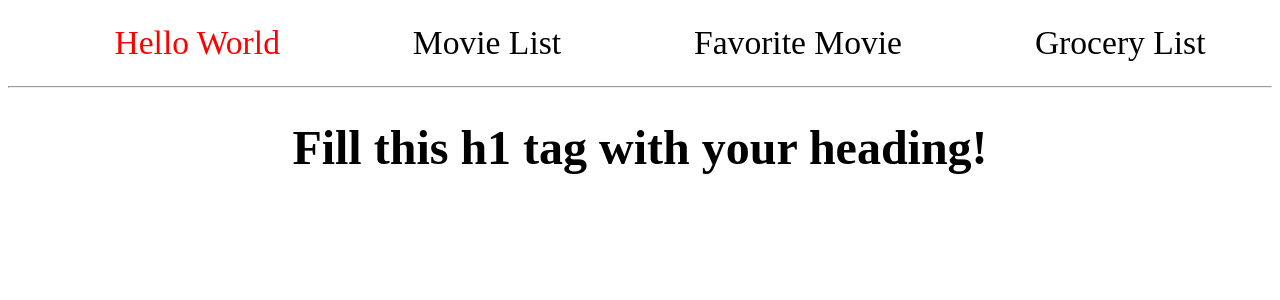
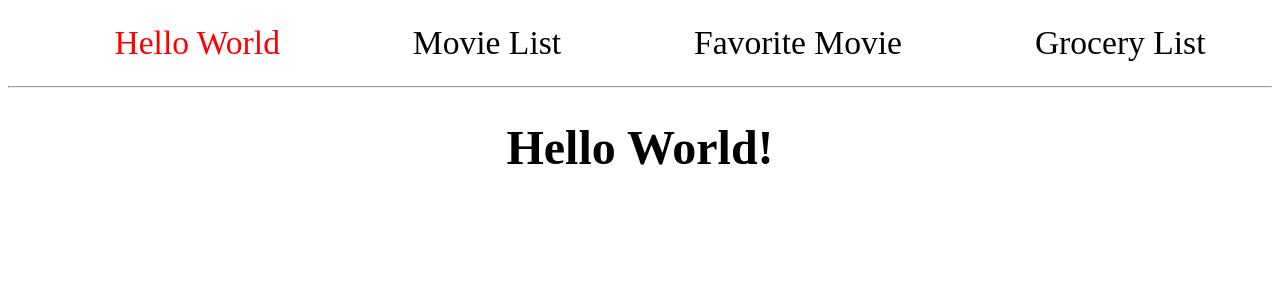
Before and after one commit to pesto-students/batch-9-exercises, a React (Create React App) app in the folder beginner-exercises/: page /01 in a window 1280 px wide. Shown: the top 300 px of the page. Built offline with nearby package versions, Linux system fonts and the light colour scheme; the HTML template or start-up script is replaced by a standard one.

Commit message:
solve helloWorld

```diff
--- a/beginner-exercises/src/components/01-HelloWorld.js
+++ b/beginner-exercises/src/components/01-HelloWorld.js
@@ -1,17 +1,12 @@
-import React, { Component } from 'react';
+/* eslint-disable react/jsx-filename-extension */
+/* eslint-disable import/no-unresolved */
+
+import React, { PureComponent } from 'react';
 
 // Task: Render "Hello World" text.
-class HelloWorld extends Component {
-  // All components *must* have a `render` method defined.
-
-  // To define a component's render method, we use syntax called JSX. As you
-  // can see it looks similar to HTML. JSX gets converted to
-  // JavaScript code. It is here just for readability purposes.
-
+class HelloWorld extends PureComponent {
   render() {
-    return (
-      <h1>Fill this h1 tag with your heading!</h1>
-    );
+    return <h1>Hello World!</h1>;
   }
 }
 
```
